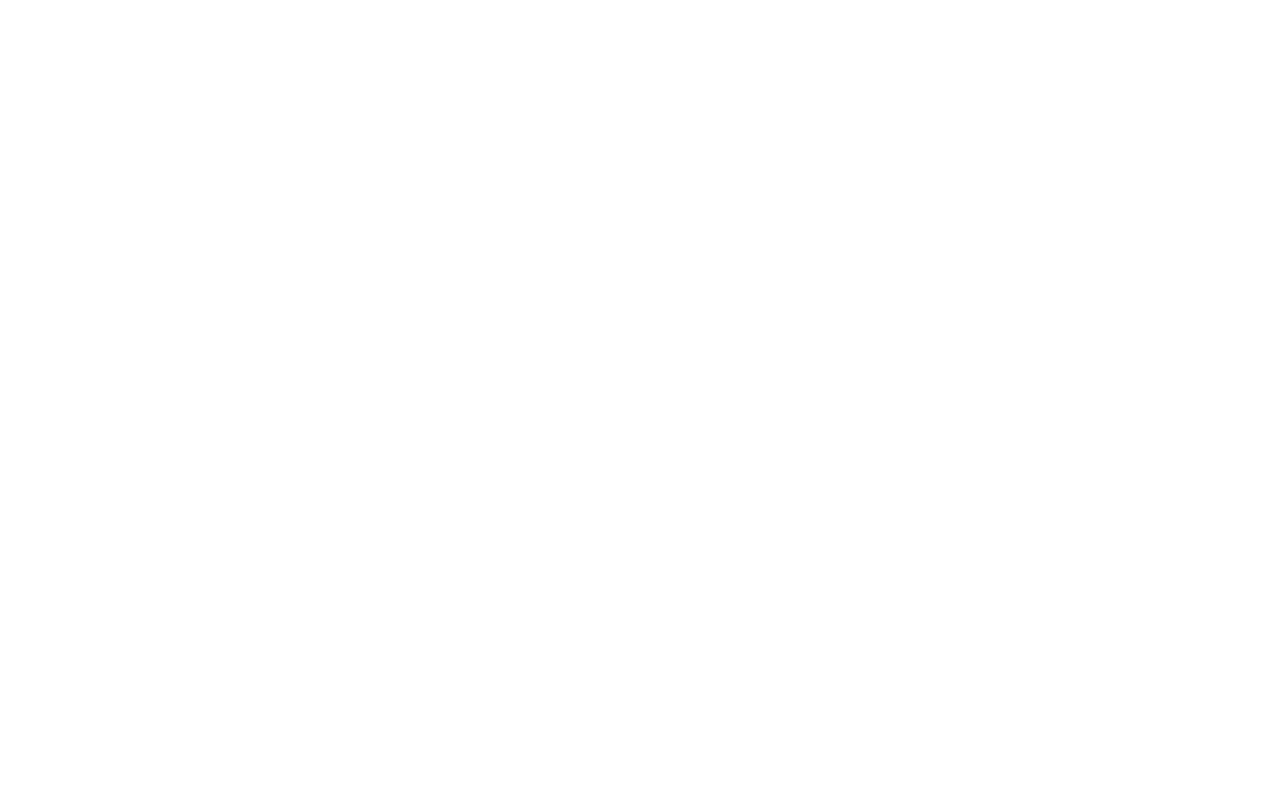
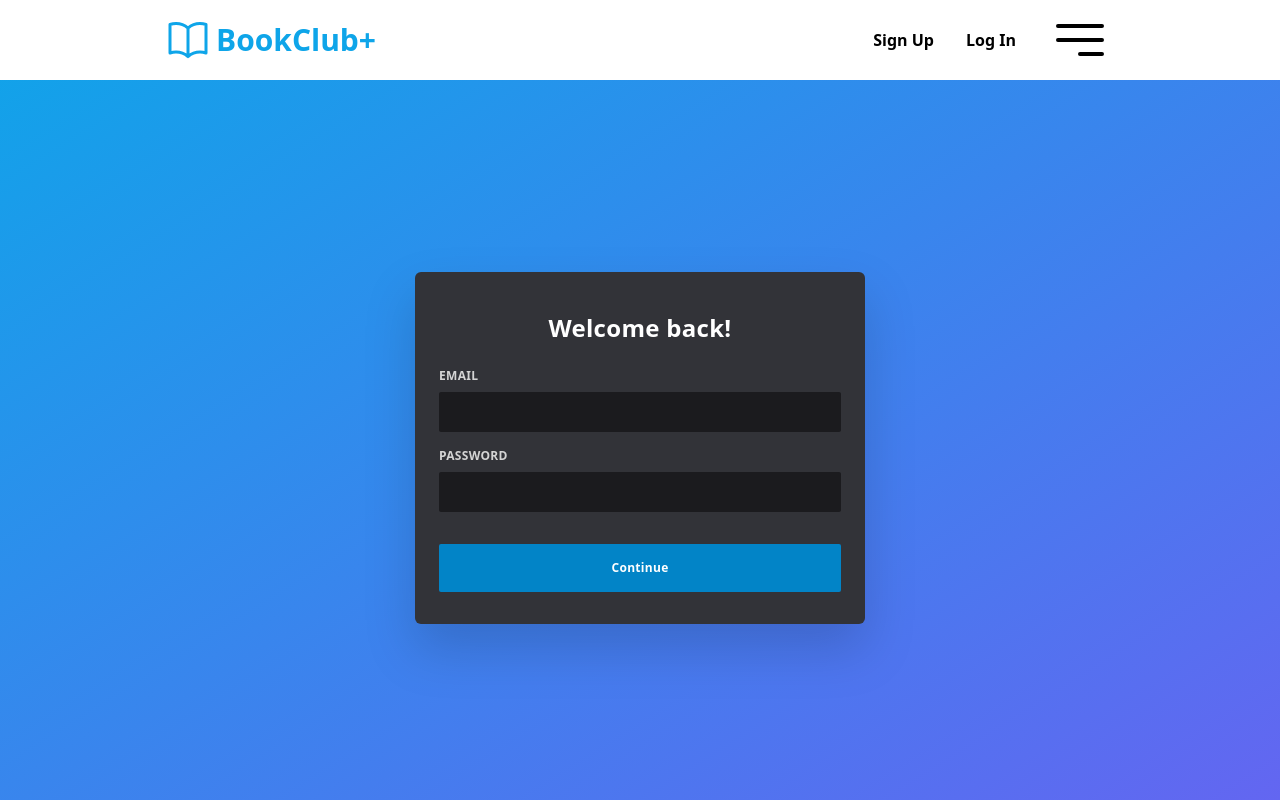
Before and after one commit to Thunder117/BookClub-App, a React (Create React App) app in the folder BookClubPlus/frontend/: page /login in a window 1280 px wide. Before the commit this address had no page. Built offline with nearby package versions, Linux system fonts and the light colour scheme.

Commit message:
Dynamic login with create club

```diff
--- a/BookClubPlus/frontend/src/App.js
+++ b/BookClubPlus/frontend/src/App.js
@@ -25,13 +25,11 @@ function App() {
 
 				<Route path="/createclub/:id" element={<CreateClubFromBookPage/>}/>
 
-				{/*
 				<Route path="/login" element={!user ? <LogIn/> : <Navigate to="/"/>}/>
 
+				<Route path="/login/:id" element={<LogIn/>}/>
+
 				<Route path="/signup" element={!user ? <SignUp/> : <Navigate to="/"/>}/>
-				*/}
-
-				<Route path="/login/:id" element={<LogIn/>}/>
 
 				<Route path="/signup/:id" element={<SignUp/>}/>
 
--- a/BookClubPlus/frontend/src/components/NavBar.jsx
+++ b/BookClubPlus/frontend/src/components/NavBar.jsx
@@ -79,11 +79,11 @@ const NavBar = (props) => {
                     :
                     <div className={`flex flex-none gap-2 lg:gap-4 transition duration-500 ${(props.showNav) && "text-black" }`}>
 
-                        <NavLink to="/signup/0" className="p-2" onClick={goToTopInstant} >
+                        <NavLink to="/signup" className="p-2" onClick={goToTopInstant} >
                             Sign Up
                         </NavLink>
 
-                        <NavLink to="/login/0" className="p-2" onClick={goToTopInstant}>
+                        <NavLink to="/login" className="p-2" onClick={goToTopInstant}>
                             Log In
                         </NavLink>
 
--- a/BookClubPlus/frontend/src/hooks/useLogin.js
+++ b/BookClubPlus/frontend/src/hooks/useLogin.js
@@ -1,10 +1,14 @@
 import { useState } from 'react';
 import { useAuthContext } from './useAuthContext';
+import { useParams, useNavigate } from 'react-router-dom';
 
 export const useLogin = () => {
     const [error, setError] = useState(null);
     const [isLoading, setIsLoading] = useState(null);
     const { dispatch } = useAuthContext();
+
+    const { id } = useParams();
+    const navigate = useNavigate();
 
     const login = async (email, password) => {
         setIsLoading(true);
--- a/BookClubPlus/frontend/src/pages/BookPage.jsx
+++ b/BookClubPlus/frontend/src/pages/BookPage.jsx
@@ -57,7 +57,7 @@ const BookPage = () => {
         if(user) {
             navigate(`/createclub/${id}`);
         } else {
-            navigate('/login/0');
+            navigate(`/login/${id}`);
         }
     }
 
--- a/BookClubPlus/frontend/src/pages/LogIn.jsx
+++ b/BookClubPlus/frontend/src/pages/LogIn.jsx
@@ -1,6 +1,7 @@
 import { useState } from 'react';
 import NavBar from '../components/NavBar';
 import { BarLoader } from 'react-spinner-animated';
+import { useParams, useNavigate } from 'react-router-dom';
 import 'react-spinner-animated/dist/index.css'
 
 // components
@@ -10,13 +11,21 @@ const LogIn = () => {
     const [email, setEmail] = useState('');
     const [password, setPassword] = useState('');
     const { login, error, isLoading } = useLogin();
+    const { id } = useParams();
+    const navigate = useNavigate();
 
     const handleSubmit = async (e) => {
         e.preventDefault();
 
         await login(email, password);
+
+        if(id) {
+            navigate(`/createclub/${id}`);
+        }
+
     };
 
+    // TODO: give a link to register
     return(
         <>
             <NavBar showNav />
--- a/BookClubPlus/frontend/src/pages/SignUp.jsx
+++ b/BookClubPlus/frontend/src/pages/SignUp.jsx
@@ -18,6 +18,7 @@ const SignUp = () => {
         await signup(username, email, password);
     };
 
+    // TODO: give a link to login
     return(
         <>
             <NavBar showNav/>
```
